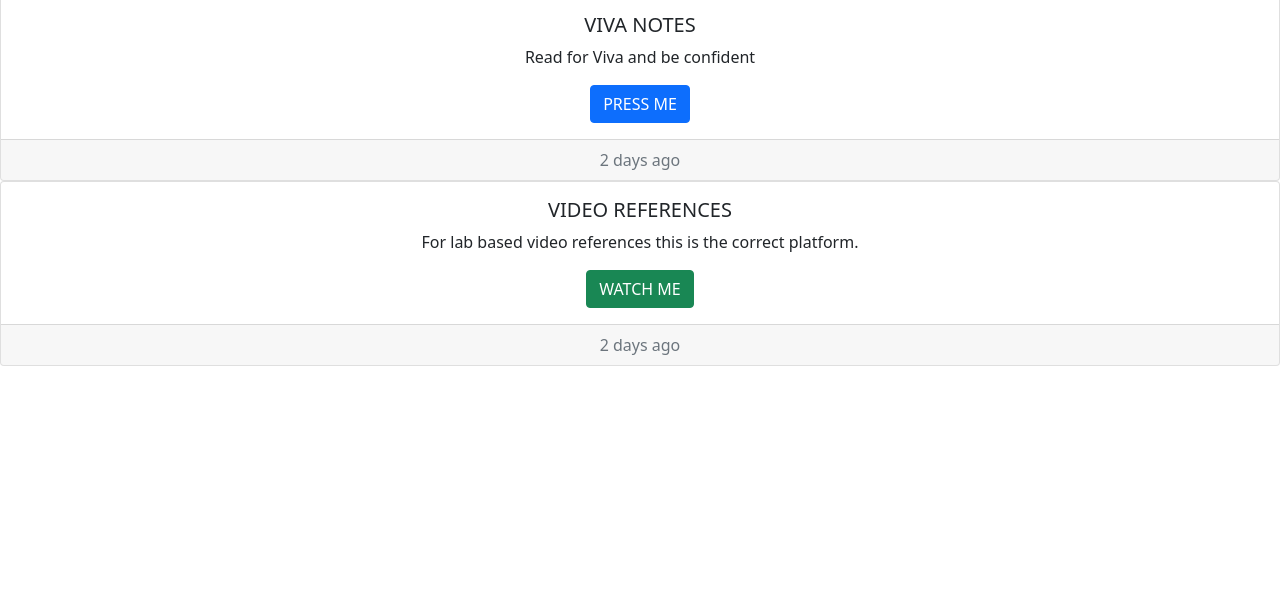
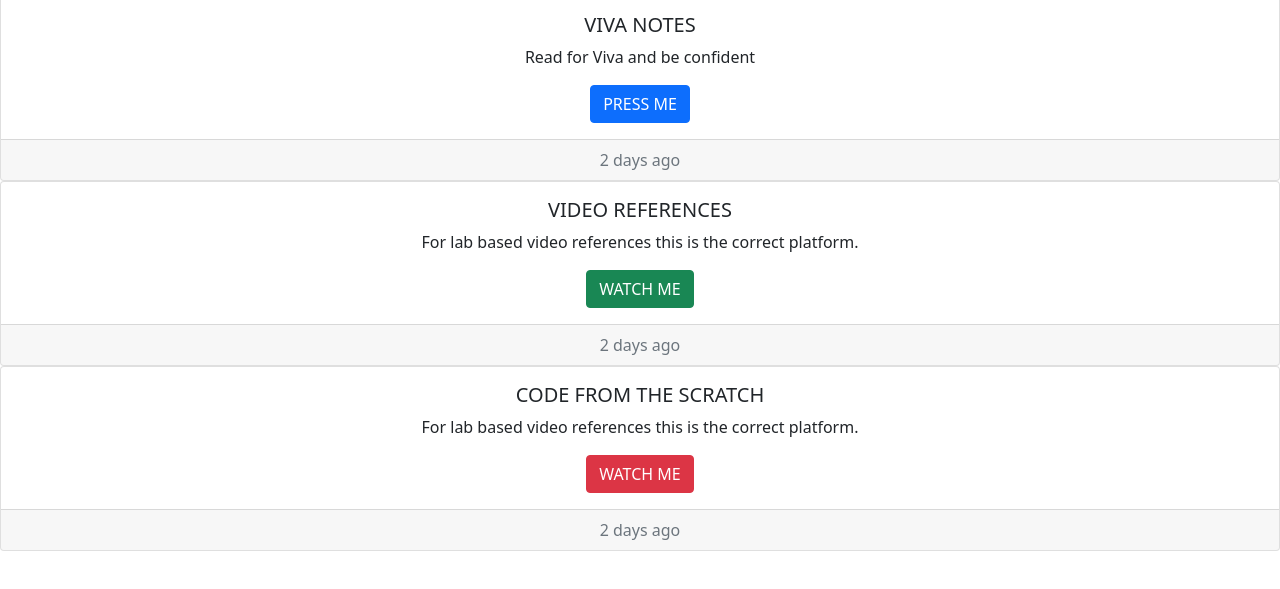
Before and after one commit to Harshidashaily/FINAL_NOTES_SITE.github.io, a plain HTML site: page JAVA.HTML in a window 1280 px wide. Shown: the part 161-750 px from the top of the page. Drawn offline with nearby package versions, Linux system fonts and the light colour scheme.

Commit message:
Update JAVA.HTML

```diff
--- a/JAVA.HTML
+++ b/JAVA.HTML
@@ -94,6 +94,17 @@
         </div>
       </div>
 
+      <div class="card text-center">
+        <div class="card-body">
+          <h5 class="card-title">CODE FROM THE SCRATCH</h5>
+          <p class="card-text">For lab based video references this is the correct platform.</p>
+          <a href="JAVA_FROM_SCRATCH.zip" class="btn btn-danger">WATCH ME</a>
+        </div>
+        <div class="card-footer text-muted">
+          2 days ago
+        </div>
+      </div>
+
 
     <!-- Optional JavaScript; choose one of the two! -->
 
```
